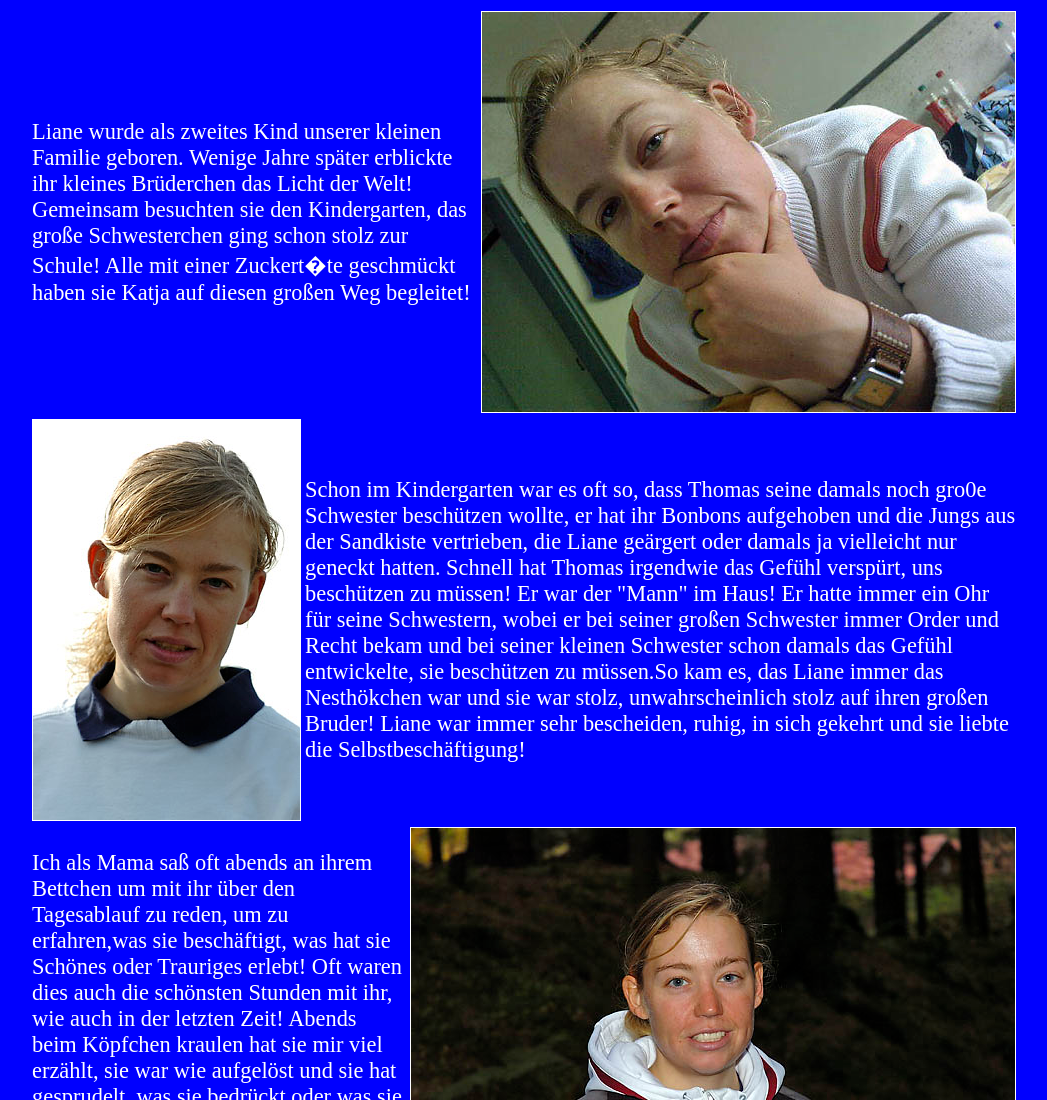
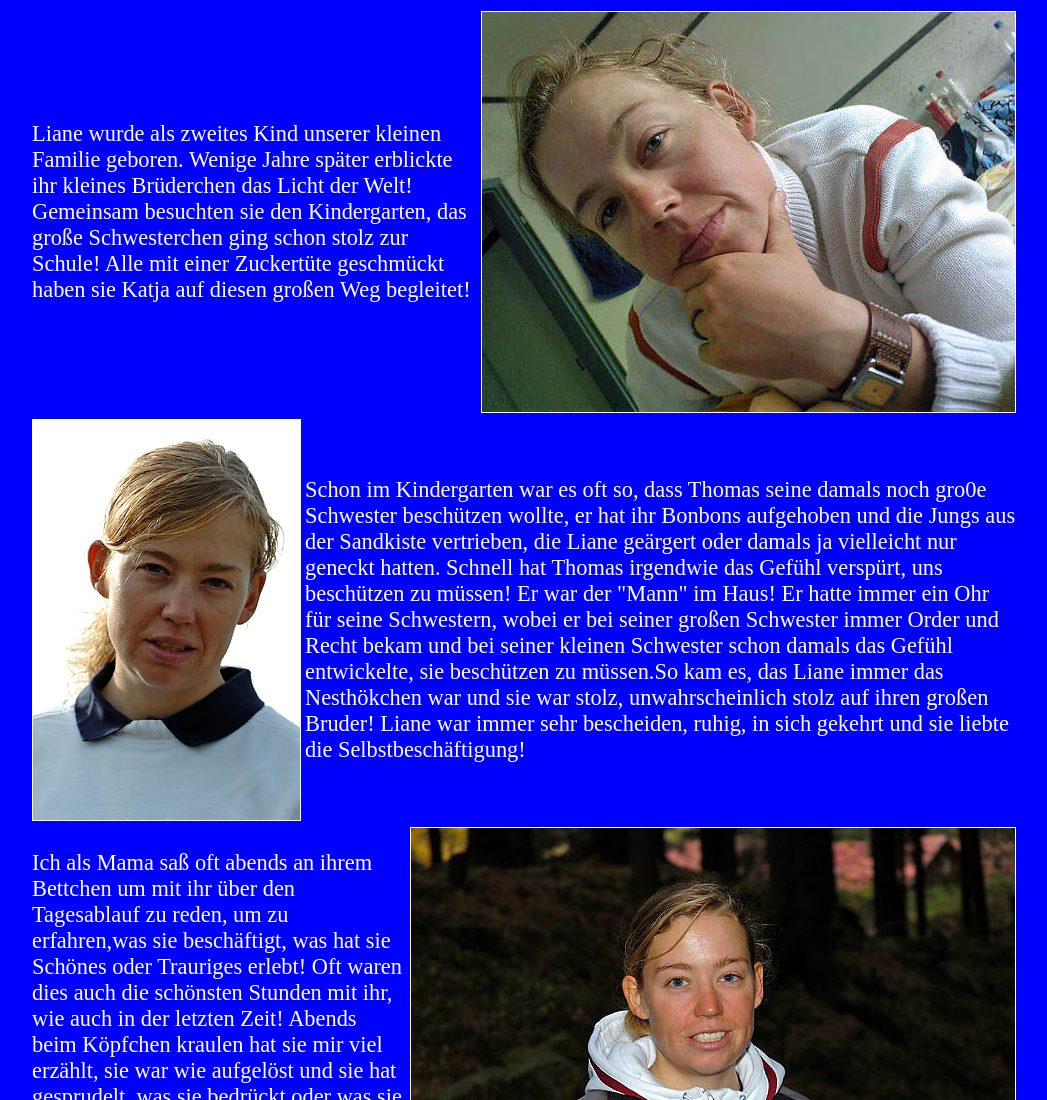
Before and after one commit to Vincentpat21/Lianebahler, a plain HTML site: page Liane.htm in a window 1280 px wide. Shown: the top 1100 px of the page, without its empty margins (116-1163 px from the left). Drawn offline with Linux system fonts and the light colour scheme.

Commit message:
Add files via upload

```diff
--- a/Liane.htm
+++ b/Liane.htm
@@ -12,7 +12,7 @@
             >Liane wurde als zweites Kind unserer kleinen Familie geboren.
             Wenige Jahre später erblickte ihr kleines Brüderchen das Licht der
             Welt! Gemeinsam besuchten sie den Kindergarten, das große
-            Schwesterchen ging schon stolz zur Schule! Alle mit einer Zuckert�te
+            Schwesterchen ging schon stolz zur Schule! Alle mit einer Zuckertüte
             geschmückt haben sie Katja auf diesen großen Weg begleitet!</span
           ><br />
         </td>
```
